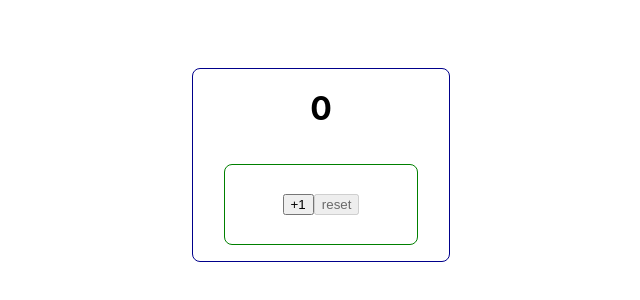
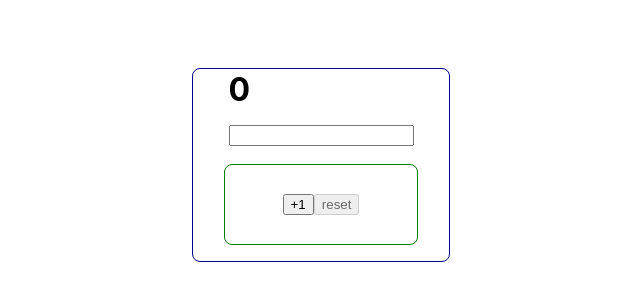
Before and after one commit to DmitriyKaplan28/exam, a React (Create React App) app: page / in a window 1280 px wide. Shown: the part 172-472 px from the top of the page, without its empty margins (319-959 px from the left). Built offline with nearby package versions, Linux system fonts and the light colour scheme.

Commit message:
input started

```diff
--- a/src/components/Counter.tsx
+++ b/src/components/Counter.tsx
@@ -5,7 +5,10 @@ type CountType = {
 }
 
 export const Counter = (props: CountType) => {
-  return (
-      <div>{props.count}</div>
-  );
+    return (
+        <div>
+            <div>{props.count}</div>
+            <div><input /></div>
+        </div>
+    );
 }
```
